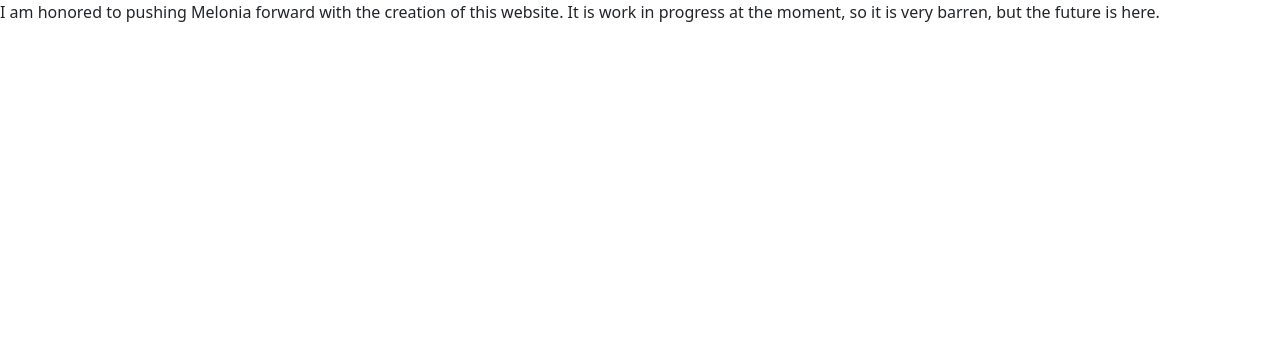
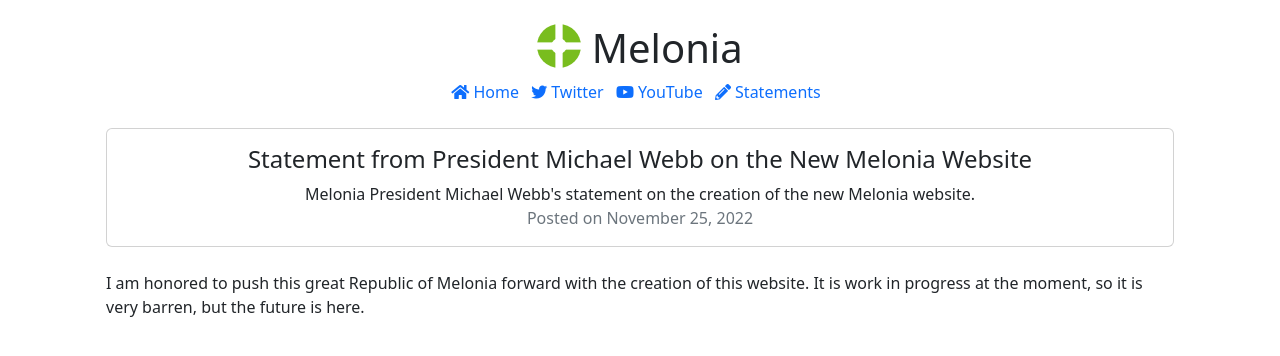
Before and after one commit to MeloniaGov/main-site, a Jekyll site: the page built from _posts/2022-11-25-statement-melonia-site.md, in a window 1280 px wide. Shown: the top 356 px of the page. Built offline with Jekyll 4.4.1, drawn with Linux system fonts in a browser that asks for light colours; nearby versions of some CDN libraries.

Commit message:
Add proper layout for posts, make layout standard

```diff
--- a/Gemfile
+++ b/Gemfile
@@ -32,3 +32,5 @@ gem "wdm", "~> 0.1.1", :platforms => [:mingw, :x64_mingw, :mswin]
 # Lock `http_parser.rb` gem to `v0.6.x` on JRuby builds since newer versions of the gem
 # do not have a Java counterpart.
 gem "http_parser.rb", "~> 0.6.0", :platforms => [:jruby]
+
+gem "webrick", "~> 1.7"
--- a/_layouts/default.html
+++ b/_layouts/default.html
@@ -1,7 +1,25 @@
 <!DOCTYPE html>
 <html lang="en">
 {% include head.html %}
-<body class="d-flex flex-column mx-auto">
-{{ content }}
+<body class="d-flex flex-column container">
+    <div class="m-4">
+        <div class="text-center main-nav">
+            <h1><img src="/img/melonia-logo.png" width="44" alt="Melonia" class="rounded-circle align-top mr-1" /> Melonia</h1>
+
+            <a href="/" class="text-twitter"><i class="fas fa-home"></i> Home</a>
+            <a href="https://twitter.com/meloniagov" class="text-twitter"><i class="fab fa-twitter"></i> Twitter</a>
+            <a href="https://www.youtube.com/@melonia" class="text-youtube"><i class="fab fa-youtube"></i> YouTube</a>
+            <a href="/statements/" class="text-blog"><i class="fas fa-pencil-alt"></i> Statements</a>
+        </div>
+        <br>
+    {{ content }}
+    </div>
+
+    <style>
+        .main-nav a {
+            text-decoration: none;
+            margin-right: 8px;
+        }
+    </style>
 </body>
 </html>
--- /dev/null
+++ b/_layouts/post.html
@@ -0,0 +1,27 @@
+---
+layout: default
+---
+
+<div class="card mb-4 clearfix">
+    <div class="card-body">
+        <div class="float-left text-center">
+            <h4 class="card-title">{{ page.title }}</h4>
+
+            {% if page.via %}
+            <p class="card-text">
+                {{ page.desc }}<br>
+                <span class="text-muted">Posted on {{ page.date | date: '%B %d, %Y' }} on {{ page.via }}</span>
+            </p>
+            {% else %}
+            <p class="card-text">
+                {{ page.desc }}<br>
+                <span class="text-muted">Posted on {{ page.date | date: '%B %d, %Y' }}</span>
+            </p>
+            {% endif %}
+        </div>
+    </div>
+</div>
+
+<div class="mx-auto">
+    {{ content }}
+</div>
--- a/_posts/2022-11-25-statement-melonia-site.md
+++ b/_posts/2022-11-25-statement-melonia-site.md
@@ -8,4 +8,4 @@ id: statement-melonia-site
 desc: Melonia President Michael Webb's statement on the creation of the new Melonia website.
 ---
 
-I am honored to pushing Melonia forward with the creation of this website. It is work in progress at the moment, so it is very barren, but the future is here.
+I am honored to push this great Republic of Melonia forward with the creation of this website. It is work in progress at the moment, so it is very barren, but the future is here.
--- /dev/null
+++ b/css/style.css
@@ -0,0 +1 @@
+/* Made this file so Jekyll would stop being mad, because I intend to use this in the future. */
```
Also changed, not shown: other parts of _posts/2022-11-25-statement-melonia-site.md (+1 -1 lines), index.html (+6 -23 lines), statements.html (+0 -11 lines), Gemfile.lock.
